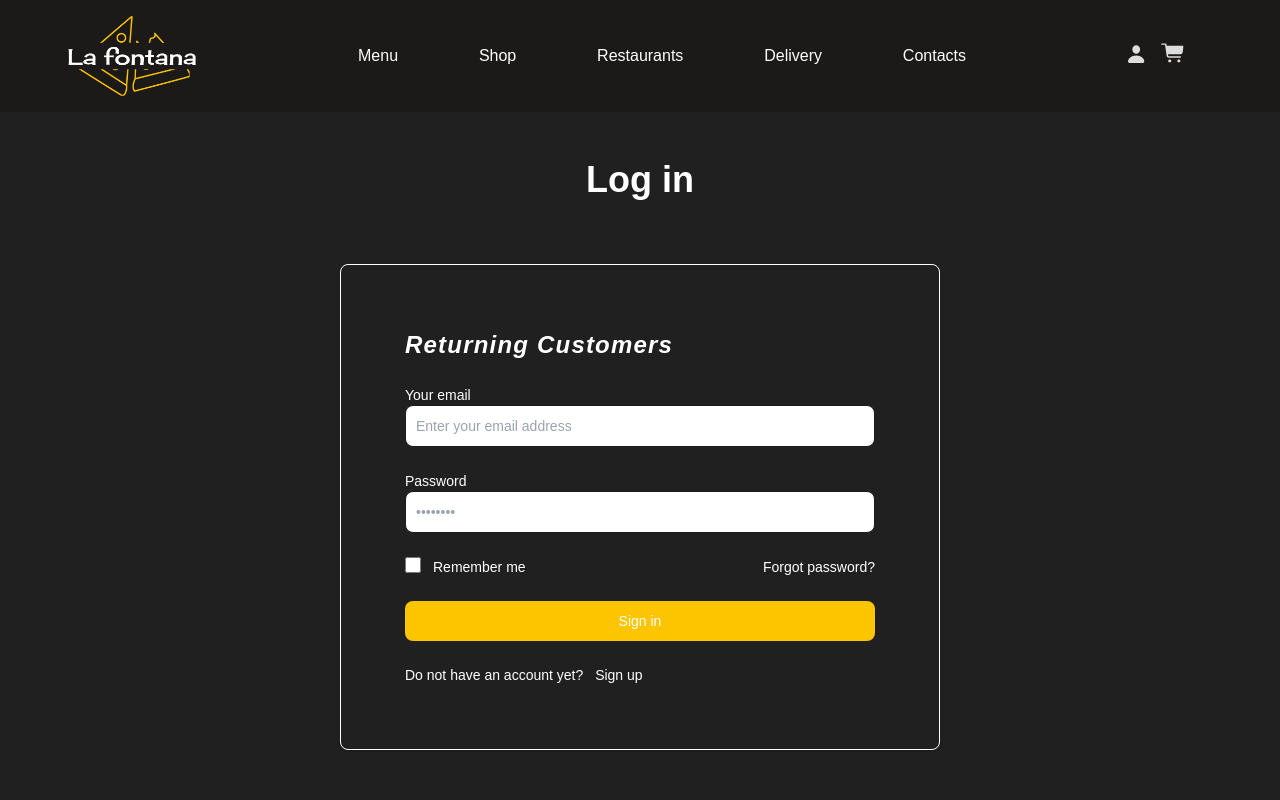
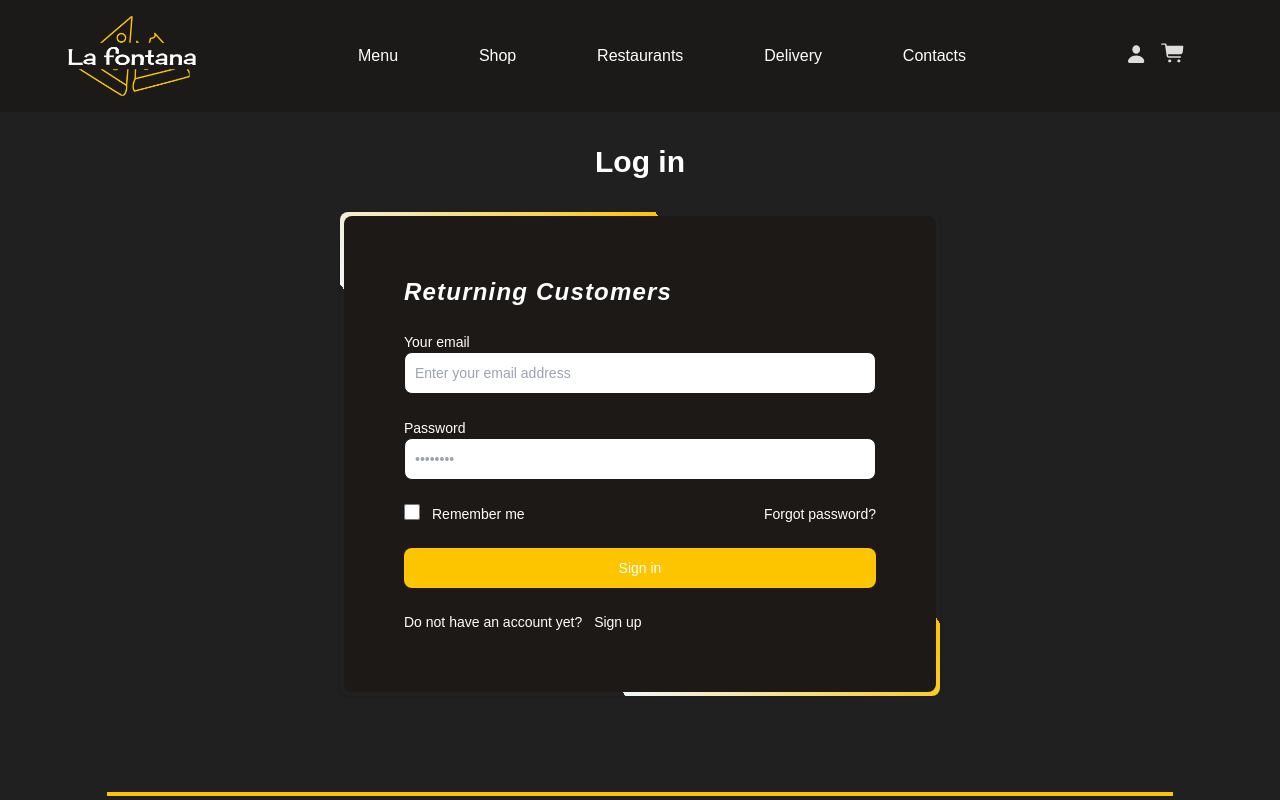
Before and after one commit to ghilannicoleta/la-fontana-app, a React (Create React App) app in the folder client/: page /login in a window 1280 px wide. Shown: the top 800 px of the page. Built offline with nearby package versions, Linux system fonts and the light colour scheme.

Commit message:
add border animation and link to registration page

```diff
--- a/client/src/components/content/Login.jsx
+++ b/client/src/components/content/Login.jsx
@@ -1,15 +1,18 @@
+import { Link } from "react-router-dom";
+
 export default function Login() {
   return (
     <section>
       <div className="mx-auto flex flex-col items-center justify-center">
         <a
           href="#!"
-          className="mb-16 mt-12 flex items-center text-4xl font-semibold"
+          className="mb-8 mt-8 flex items-center text-3xl font-semibold"
         >
           Log in
         </a>
-        <div className="mb-24 w-[600px] rounded-lg border shadow">
-          <div className="p-16">
+
+        <div className="relative mb-12 flex w-[600px] items-center justify-center overflow-hidden rounded-lg shadow before:absolute before:h-[180%] before:w-[50%] before:animate-move-circle before:bg-gradient-to-r before:from-bgSlate before:to-colorYellow before:content-[''] after:absolute after:inset-1 after:rounded-lg after:bg-stone after:content-[''] ">
+          <div className="relative z-20 w-full rounded-lg p-16">
             <h1 className="mb-6 text-2xl font-bold italic tracking-wider">
               Returning Customers
             </h1>
@@ -62,7 +65,6 @@ export default function Login() {
                   </a>
                 </div>
               </div>
-              {/* Закрытие */}
               <button
                 type="submit"
                 className="w-full rounded-lg bg-colorYellow px-5 py-2.5 text-center text-sm font-medium"
@@ -71,9 +73,11 @@ export default function Login() {
               </button>
               <p className="text-sm font-light">
                 Do not have an account yet?{" "}
-                <a href="#!" className="ml-2 font-medium hover:underline">
-                  Sign up
-                </a>
+                <Link to="/registration">
+                  <a href="#!" className="ml-2 font-medium hover:underline">
+                    Sign up
+                  </a>
+                </Link>
               </p>
             </form>
           </div>
--- a/client/tailwind.config.js
+++ b/client/tailwind.config.js
@@ -10,8 +10,19 @@ module.exports = {
       yellow: "rgb(251 191 36)",
       bgSlate: "rgb(241 245 249)",
       bgRed: "rgb(220 38 38)",
+      bgWhite: "white",
     },
-    extend: {},
+    extend: {
+      keyframes: {
+        circle: {
+          from: { transform: "rotate(-45deg)" },
+          to: { transform: "rotate(315deg)" },
+        },
+      },
+      animation: {
+        "move-circle": "circle 5s ease-in-out forwards infinite ",
+      },
+    },
   },
   plugins: [],
 };
```
